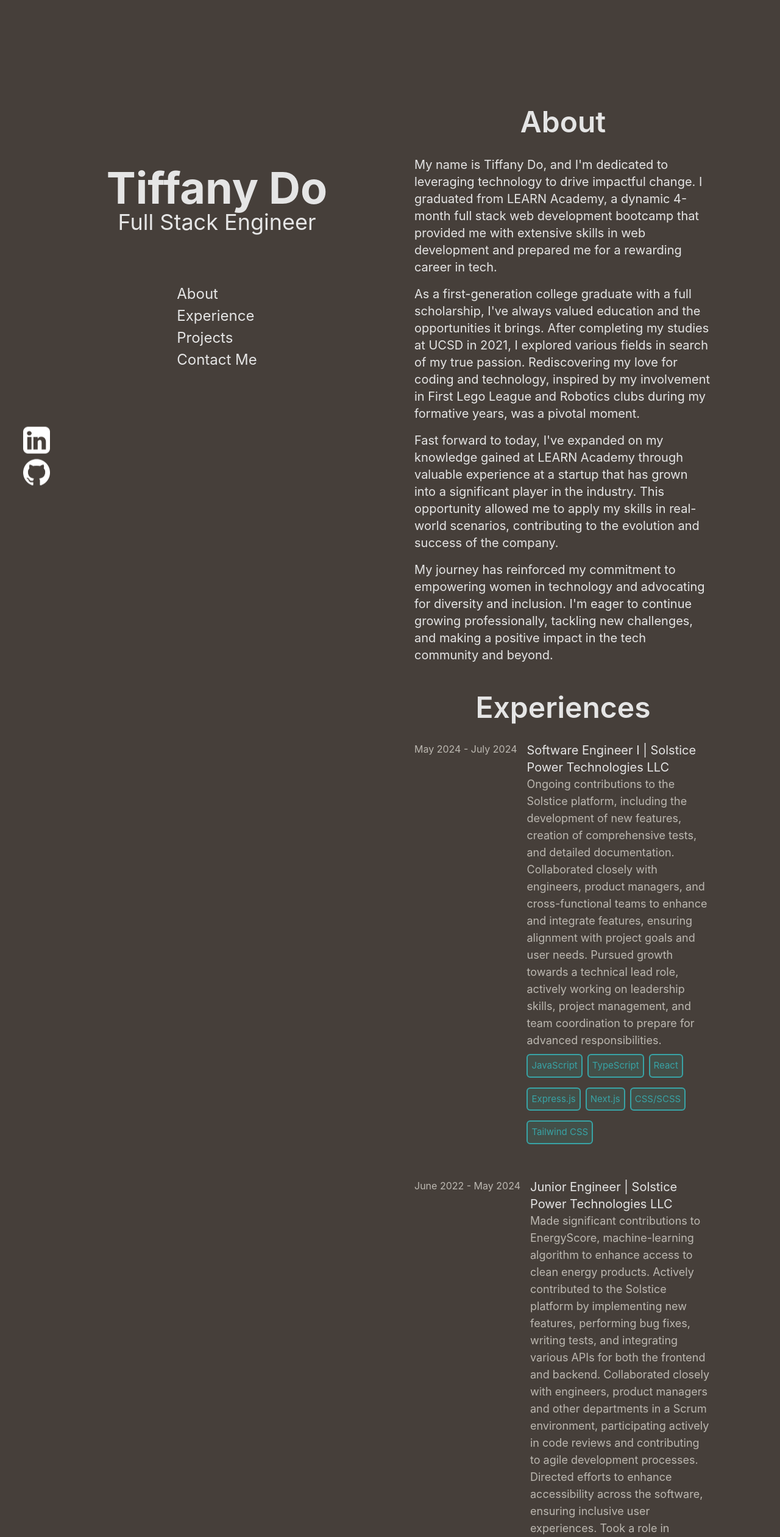
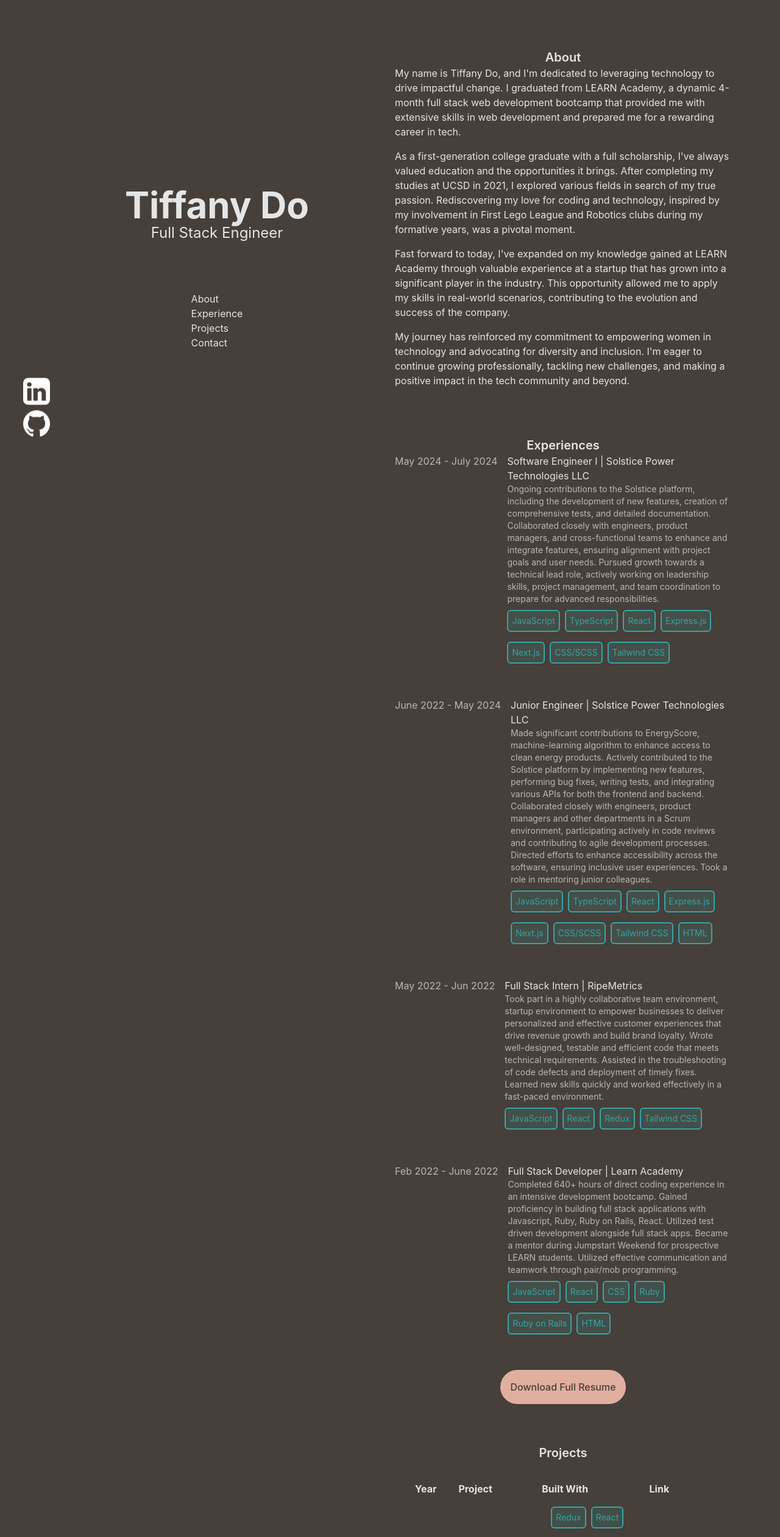
Before and after one commit to tiffanydoh/portfolio, a React (Create React App) app: page / in a window 1280 px wide. Shown: the top 2520 px of the page at 61% size. Built offline with nearby package versions, Linux system fonts and the light colour scheme.

Commit message:
styling fix and added resume

```diff
--- a/src/components/About.js
+++ b/src/components/About.js
@@ -3,10 +3,10 @@
 const About = () => {
   return (
     <div name="about">
-      <h2 className="flex justify-center font-semibold text-5xl text-[#e5e5e5]">
+      <h2 className="flex justify-center font-semibold text-xl text-[#e5e5e5]">
         About
       </h2>
-      <div className="text-[#e5e5e5] text-xl p-8">
+      <div className="text-[#e5e5e5]">
         <p className="mb-4">
           My name is Tiffany Do, and I'm dedicated to leveraging technology to
           drive impactful change. I graduated from LEARN Academy, a dynamic
--- a/src/components/ArchivedProjects.js
+++ b/src/components/ArchivedProjects.js
@@ -115,13 +115,13 @@
   return (
     <div name="archived-projects">
       <div clasName="p-8">
-        <h2 className="flex justify-center font-semibold text-5xl text-[#e5e5e5]">
+        <h2 className="flex justify-center font-semibold text-xl text-[#e5e5e5]">
           Projects
         </h2>
         <div className="p-8">
           <DataTable
             value={projects_data}
-            className="text-[#e5e5e5] text-xl"
+            className="text-[#e5e5e5] text-md"
             tableStyle={{ maxWidth: "100rem" }}
           >
             <Column
--- a/src/components/Contact.js
+++ b/src/components/Contact.js
@@ -10,15 +10,15 @@
     <>
       <div
         name="contact"
-        className="w-full h-screen flex justify-center text-center items-center p-4"
+        className="flex justify-center text-center items-center"
       >
         <form
           method="POST"
           action="https://formspree.io/f/mlezvpza"
-          className="flex flex-col max-w-[600px] w-full"
+          className="flex flex-col"
         >
           <div className="pb-8">
-            <h2 className="flex justify-center font-semibold text-5xl text-[#e5e5e5]">
+            <h2 className="flex justify-center font-semibold text-xl text-[#e5e5e5]">
               Contact
             </h2>
             <p className="py-4 text-[#F8F6F0]">
--- a/src/components/Content.js
+++ b/src/components/Content.js
@@ -6,11 +6,19 @@
 
 export default function Content() {
   return (
-    <div className="flex flex-col w-1/2 py-24">
-      <About />
-      <Experience />
-      <ArchivedProjects />
-      <Contact />
+    <div className="flex flex-col w-1/2">
+      <div className="pb-16">
+        <About />
+      </div>
+      <div className="pb-16">
+        <Experience />
+      </div>
+      <div className="pb-16">
+        <ArchivedProjects />
+      </div>
+      <div className="pb-16">
+        <Contact />
+      </div>
     </div>
   );
 }
--- a/src/components/Experience.js
+++ b/src/components/Experience.js
@@ -1,15 +1,15 @@
 import React from "react";
 import ExperienceBox from "./ExperienceBox";
 import StackButton from "./StackButton";
-import { Button } from "primereact/button";
+import resume from "../assets/Tiffany_Do_Resume_Software_Engineer.pdf";
 
 const Experience = () => {
   return (
     <div name="experience">
-      <h2 className="flex justify-center font-semibold text-5xl text-[#e5e5e5]">
+      <h2 className="flex justify-center font-semibold text-xl text-[#e5e5e5]">
         Experiences
       </h2>
-      <div className="p-8">
+
       <div>
         <ExperienceBox
           timeline={"May 2024 - July 2024"}
@@ -81,11 +81,12 @@
           }
         />
         <div className="flex justify-center">
-            <Button
+          <a
+            href={resume}
             className="border-[#463f3a] border-2 font-medium bg-[#e0afa0] rounded-full p-4 text-[#463f3a] hover:bg-[#d18a7b]"
-              label="Download Full Resume"
-            />
-          </div>
+          >
+            Download Full Resume
+          </a>
         </div>
       </div>
     </div>
--- a/src/components/ExperienceBox.js
+++ b/src/components/ExperienceBox.js
@@ -6,8 +6,8 @@
       <div className="flex mb-12">
         <div className="whitespace-nowrap text-[#bcb8b1] mr-4">{timeline}</div>
         <div>
-          <p className="text-[#e5e5e5] text-xl">{title}</p>
-          <p className="text-[#bcb8b1] text-lg">{description}</p>
+          <p className="text-[#e5e5e5] text-md">{title}</p>
+          <p className="text-[#bcb8b1] text-sm">{description}</p>
           <p clasName="p-2">{stack}</p>
         </div>
       </div>
--- a/src/components/Home.js
+++ b/src/components/Home.js
@@ -8,8 +8,8 @@
       name="home"
       className="flex flex-col text-white w-1/2 max-h-screen justify-center items-center sticky top-0"
     >
-      <h1 className="font-bold text-7xl text-[#e5e5e5]">Tiffany Do</h1>
-      <h2 className="text-4xl text-[#e5e5e5]">Full Stack Engineer</h2>
+      <h1 className="font-bold text-6xl text-[#e5e5e5]">Tiffany Do</h1>
+      <h2 className="text-2xl text-[#e5e5e5]">Full Stack Engineer</h2>
       <PageNav />
       <SideNav />
     </div>
--- a/src/components/PageNav.tsx
+++ b/src/components/PageNav.tsx
@@ -10,7 +10,7 @@
           smooth={true}
           duration={500}
           style={{
-            fontSize: "1.5rem",
+            fontSize: "1rem",
           }}
         >
           About
@@ -22,7 +22,7 @@
           smooth={true}
           duration={500}
           style={{
-            fontSize: "1.5rem",
+            fontSize: "1rem",
           }}
         >
           Experience
@@ -34,7 +34,7 @@
           smooth={true}
           duration={500}
           style={{
-            fontSize: "1.5rem",
+            fontSize: "1rem",
           }}
         >
           Projects
@@ -42,14 +42,14 @@
       </p>
       <p className="hover:text-[#f3c677]">
         <Link
-          to="contact-me"
+          to="contact"
           smooth={true}
           duration={500}
           style={{
-            fontSize: "1.5rem",
+            fontSize: "1rem",
           }}
         >
-          Contact Me
+          Contact
         </Link>
       </p>
     </div>
--- a/src/components/SideNavBar.js
+++ b/src/components/SideNavBar.js
@@ -5,7 +5,7 @@
 const SideNavBar = () => {
   return (
     <div>
-      <div className="flex fixed flex-col space-y-4 scale-[55%] top-[80%] left-0 bg-transparent text-white text-[27px] p-5">
+      <div className="flex fixed flex-col space-y-4 scale-[55%] top-[70%] left-0 bg-transparent text-white text-[27px] p-5">
         <a
           href="https://www.linkedin.com/in/tiffanydoh/"
           target="_blank"
--- a/src/components/StackButton.js
+++ b/src/components/StackButton.js
@@ -2,7 +2,7 @@
 
 const StackButton = ({ text }) => {
   return (
-    <button className="border-2 border-[#38a3a5] text-[#38a3a5] text-[15px] rounded-md p-1.5 mr-2 my-2 text-[#38a3a5] bg-teal-400/10">
+    <button className="border-2 border-[#38a3a5] text-[#38a3a5] text-sm rounded-md p-1.5 mr-2 my-2 text-[#38a3a5] bg-teal-400/10">
       {text}
     </button>
   );
```
Also changed, not shown: 1 other file (tests, documents, lock files or other folders). Lines whose indentation alone changed are shown as unchanged.
